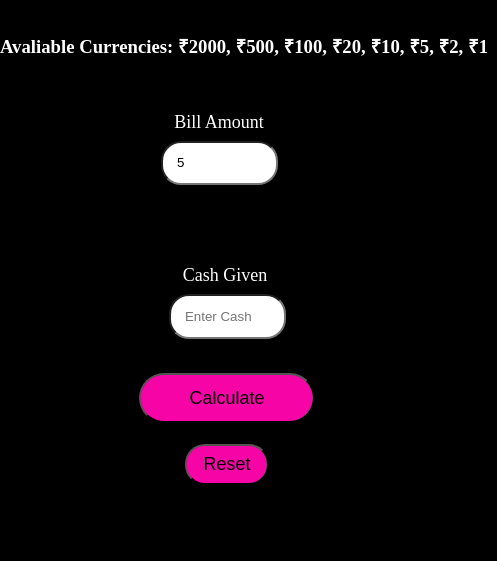
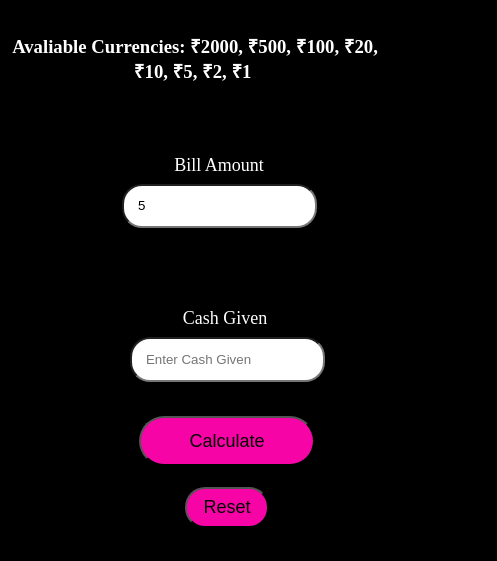
Before and after one commit to Developers-codz/Cash_Register-App, a plain HTML site: page index.html in a window 390 px wide. Both pictures are taken after typing "5" into the empty fields and a click on the button "Enter Cash". Shown: the part 51-612 px from the top of the page, 497 px wide, since content can reach past the window. Drawn offline with Linux system fonts and the light colour scheme.

Commit message:
fixes bug made responsive

```diff
--- a/index.js
+++ b/index.js
@@ -16,7 +16,7 @@ const availableNotes = [2000, 500, 100, 20, 10, 5, 2, 1];
 
 showWhenBillentered.addEventListener("click", function checkIfBillEntered(event) {
     event.preventDefault();
-    if (bill_amt.value) {
+    if (parseInt(bill_amt.value)){
         showWhenBillentered.style.display = "none";
         cash.style.display = "block";
 
@@ -26,9 +26,9 @@ calButton.addEventListener("click", function validateBillandCash(event) {
     event.preventDefault();
     // console.log(bill_amt.value);
     // console.log(cash_given.value);
-    if (bill_amt.value >= 0) {
+    if (parseInt(bill_amt.value) >= 0) {
 
-        if (cash_given.value >= bill_amt.value) {
+        if (parseInt(cash_given.value) >= parseInt(bill_amt.value)) {
             hidemsg();
             const amountToBeReturned = cash_given.value - bill_amt.value;
                 if(amountToBeReturned<0){
--- a/style.css
+++ b/style.css
@@ -13,9 +13,12 @@ h1{
     border-bottom: 1px solid grey;
 
 }
+h3 {
+    margin-bottom: 0%;
+}
 .container{
     text-align: center;
-    white-space: pre;
+    white-space: pre-wrap;
 
 }
 .container label{
@@ -50,8 +53,6 @@ input:focus{
     border-radius: 20px;
     font-size: large;
     margin-top: 0.8rem;
-
-
 
 }
 
@@ -91,4 +92,7 @@ table, th, td {
     overflow-wrap: break-word;
     width:100% !important;
    }
+   input{
+       width:50%;
+   }
   }
```
Also changed, not shown: index.html (+2 -1 lines).
